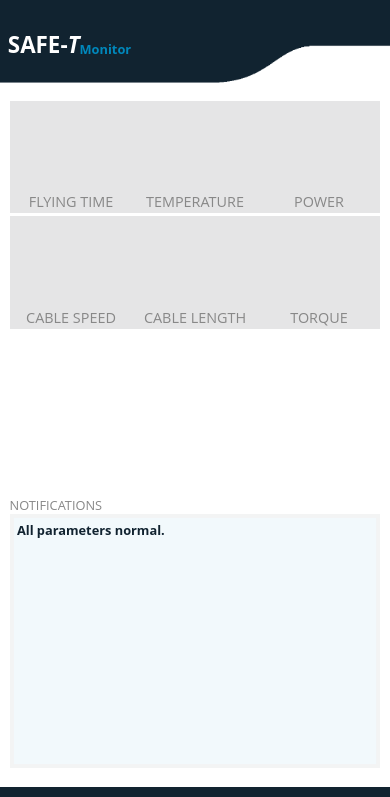
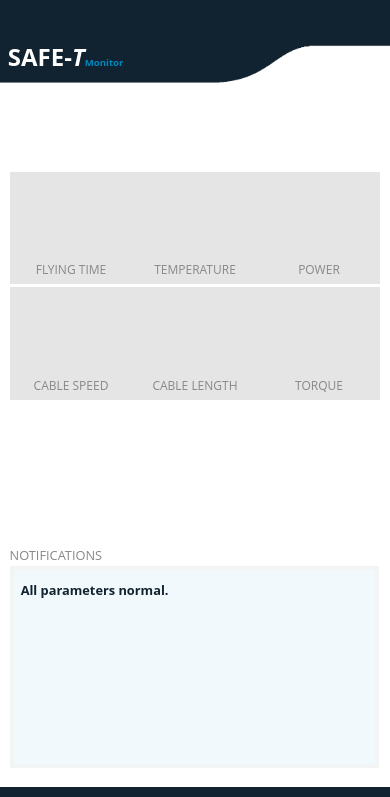
Before and after one commit to odyssee/SAFE-T_App, a plain HTML site: page www/index.html in a window 390 px wide. Shown: the top 797 px of the page. Drawn offline with Linux system fonts and the light colour scheme; some packages are replaced by stand-ins of ours.

Commit message:
Changements CSS, INDEX, JS

```diff
--- a/www/css/index.css
+++ b/www/css/index.css
@@ -266,6 +266,62 @@ header img{
 	/*-webkit-box-shadow:inset 0px 0px 0px 1px yellow;
 	box-shadow:inset 0px 0px 0px 1px yellow;*/
 }
+
+.Safe
+{
+	display: -webkit-box;
+    display: -webkit-flex;
+	/*display: -moz-box;
+	display: -ms-flexbox;*/
+    display: flex;
+
+
+	-webkit-box-orient: horizontal;
+	-webkit-flex-direction: row;
+	/*-moz-box-direction: normal;
+	-ms-flex-direction: row;*/
+	flex-direction: row;
+
+	/*On centre les éléments verticalement*/
+	-webkit-align-items: end;
+	align-items: end;
+	-webkit-box-align: end;
+	line-height: 85%; /* Pour avoir "SAFE-T" et "Monitor" sur la même ligne, garder cette ligne */
+
+	font-family: Open Sans;
+	font-weight: bold;
+	font-size: 150%;
+	color: white;
+}
+
+.Monitor
+{
+	display: -webkit-box;
+    display: -webkit-flex;
+	/*display: -moz-box;
+	display: -ms-flexbox;*/
+    display: flex;
+
+
+	-webkit-box-orient: horizontal;
+	-webkit-flex-direction: row;
+	/*-moz-box-direction: normal;
+	-ms-flex-direction: row;*/
+	flex-direction: row;
+
+	/*On centre les éléments verticalement*/
+	-webkit-align-items: end;
+	align-items: end;
+	-webkit-box-align: end;
+	line-height: 100%;  /* Pour avoir "SAFE-T" et "Monitor" sur la même ligne, garder cette ligne */
+
+	font-family: Open Sans;
+	font-weight: bold;
+	font-size: 60%;
+	color: #0088bc;
+	vertical-align: bottom;
+}
+
 footer
 {
 	display: -webkit-box;
@@ -423,6 +479,44 @@ section
 
 
 }
+
+#topHalf /* On rajoute topHalf pour que l'ensemble des #tuiles soit bien centré */
+{
+	display: -webkit-box;
+    display: -webkit-flex;
+	/*display: -moz-box;
+	display: -ms-flexbox;*/
+    display: flex;
+
+	/* ON DIVISE LA SECTION EN DEUX VERTICALEMENT*/
+	-webkit-box-orient: vertical ;
+	-webkit-flex-direction: column;
+	/*-webkit-flex-orient: normal;*/
+	/*-moz-box-direction: normal;
+	-ms-flex-direction: row;*/
+	flex-direction: column;
+
+
+	/*On centre les éléments horizontalement*/
+	-webkit-align-items: center;
+	align-items: center;
+	/*On centre les éléments verticalement*/
+	box-pack: center;
+	-webkit-box-pack: center;
+	-webkit-justify-content: center; /* Encore mieux serait d'utiliser space-around, mais pas d'équivalent avec webkit-box-pack */
+	justify-content: center;
+
+	/*width: 100%;
+	height: 100%;*/
+	/*top: 2.5%;*/
+	height: 55%;
+	width: 100%;
+
+	/*-webkit-box-shadow:inset 0px 0px 0px 2px blue;
+	box-shadow:inset 0px 0px 0px 2px blue;*/
+
+}
+
 #tuiles
 {
 	display: -webkit-box;
@@ -453,7 +547,7 @@ section
 
 	position: relative;
 	/*top: 0;*/
-	height: 55%;
+	height: 100%; 	/*height: 55%; vieille hauteur sans .topHalf */
 	/*width: 100%;*/
 	/*margin: 30px;*/
 	background: white;
@@ -587,10 +681,10 @@ section
 	-webkit-align-items: center;
 	align-items: center;
 	/*On centre les éléments verticalement*/
-	box-pack: start;
-	-webkit-box-pack: start;
-	-webkit-justify-content: flex-start;
-	justify-content: flex-start;
+	box-pack: justify;
+	-webkit-box-pack: justify;
+	-webkit-justify-content: space-between;
+	justify-content: space-between;
 }
 
 .topCarre
@@ -609,21 +703,26 @@ section
 	flex-direction: row;
 
 	position: relative;
-	height: 80%;
-	width: 100%;
+	/*height: 80%;
+	width: 100%;*/
+	height: 33%;
+	width: 90%;
+	padding-top: 37.5%;
 
 	/*-webkit-box-shadow:inset 0px 0px 0px 2px red;
 	box-shadow:inset 0px 0px 0px 2px red; */
 
 	/* Position du texte dans topCarre */
-	/* Horizontalement*/
-	-webkit-align-items: center;
-	align-items: center;
-	/*On centre les éléments verticalement*/
+
+	/*On centre les éléments horizontalement*/
 	box-pack: center;
 	-webkit-box-pack: center;
 	-webkit-justify-content: center;
 	justify-content: center;
+	/*Et horizontalement*/
+	/*-webkit-box-align: start;*/ /* https://developer.mozilla.org/en-US/docs/Web/CSS/box-pack */
+	/*-webkit-align-items: center;
+	align-items: center; */
 
 	/*Police texte*/
 	color: #888888;
@@ -683,7 +782,7 @@ section
 
 	position: relative;
 	bottom: 0;
-	height: 20%;
+	height: 17.5%;
 	width: 100%;
 
 	background-color: #e5e5e6;
@@ -712,9 +811,11 @@ section
 	/*Police texte */
 	font-family: Open Sans;
 	font-style: normal;
-	font-size: 90%;
+	font-size: 75%;
 	/*font-size: 2 %;*/
 
+	/*Emplacement*/
+	padding-bottom: 4%;
 }
 
 #dynamicWidth
@@ -757,7 +858,8 @@ section
 
 	position: relative;
 	/*top: 0;*/
-	height: 45%; /* Un peu de marge entre tuiles et partie Notifications*/
+	height: 43%; /* Un peu de marge entre tuiles et partie Notifications*//*43 car on prend une hauteur de 45% et on soustrait un padding-top de 2%*/
+	padding-top: 2%;
 	/*width: 100%;*/
 
 
@@ -807,8 +909,10 @@ section
 
 	position: relative;
 	/*top: 0;*/
-	height: 80%; /* Un peu de marge entre tuiles et partie Notifications*/
-	width: 96%;
+	/*height: 80%;*/ /* Un peu de marge entre tuiles et partie Notifications*/
+	/*width: 96%;*/
+	width: 93.5%; /* width = 100 - paddings - margin-top*/
+	margin-top: 0.5%; /* Mettre un espacement entre "NOTIFICATIONS" et le rectangle de notifications*/
 	/*top: 2%;*/
 	/*width: 100%;*/
 	/*margin: 30px;*/
@@ -816,7 +920,11 @@ section
 	-webkit-box-shadow:inset 0px 0px 0px 0.3em #f3f4f4; /*bordure grise*/
 	box-shadow:inset 0px 0px 0px 0.3em #f3f4f4;
 
-	padding: 2%;
+	padding-left: 3%;
+	padding-right: 3%;
+	padding-top: 4%;
+	padding-bottom: 2%;
+	/*padding: 2%;*/
 
 	/*Police*/
 	font-weight: bold;
--- a/www/index.html
+++ b/www/index.html
@@ -46,12 +46,21 @@
 <body>
 		<header>
 			<div class="titre">
-				<h1> SAFE-<em>T</em> </h1> <h2> Monitor </h2>
+				<div class="Safe">
+				SAFE-<em>T</em>
+				</div>
+				<div class="Monitor">
+				Monitor
+				</div>
+				<!--<h1> SAFE-<em>T </em>
+				Monitor </h1>
+				<h2> Monitor </h2> -->
 			</div>
 		</header>
 		<section>
 				<div id = "sectionBloc" >
 					<div id = "innerBloc">
+						<div id = "topHalf"> <!-- Rajouté pour centrée verticalement les tuiles -->
 							<div id="tuiles">
 								<div id = "premieresTuiles" />
 									<div class="carre">
@@ -121,6 +130,8 @@
 								</div>
 
 							</div> <!-- fin de div tuiles -->
+						</div> <!-- fin de div TopHalf -->
+
 						<div id="notifications">
 							NOTIFICATIONS
 							<div id="notifRectangle">
@@ -137,7 +148,7 @@
 				TOTAL FLYING TIME: &nbsp
 				<div id = "HEURES_TOTALES">
 				</div> <!-- Fin de div id HEURES_TOTALES -->
-				<strong> &nbsp  <!--325--> HOURS  </strong>
+				<strong> &nbsp  <!--325--> HOURS  </strong> <!-- METTRE LE STRONG AVANT-->
 			</div>
 		</footer>
 
@@ -150,6 +161,7 @@
 		tuilesDim();
 		ratioCarre(); /* Pour définir la largeur comme étant égale à la hauteur */
 		notifWidth(); /* Pour définir la largeur de la section "Notifications" */
+		notifHeight();
 		//setInterval(F_Send_Request, 2000) ;
     </script>
 </body>
--- a/www/js/index.js
+++ b/www/js/index.js
@@ -128,6 +128,16 @@ function notifWidth(){
 	//alert("width ok");
 }
 
+function notifHeight(){
+	var tuilesHeight = document.getElementById('tuiles').offsetHeight;
+	//alert("test1");
+	var rectangle= document.getElementById('notifRectangle');
+	//alert (rectangle);
+	//var rectangleHeight = rectangle.offsetHeight;
+	rectangle.style.height = 0.8*tuilesHeight +"px";
+	//alert("width ok");
+}
+
 function F_Send_Request()
 {
 	var xhr = new XMLHttpRequest() ;
```
Lines whose indentation alone changed are shown as unchanged.
